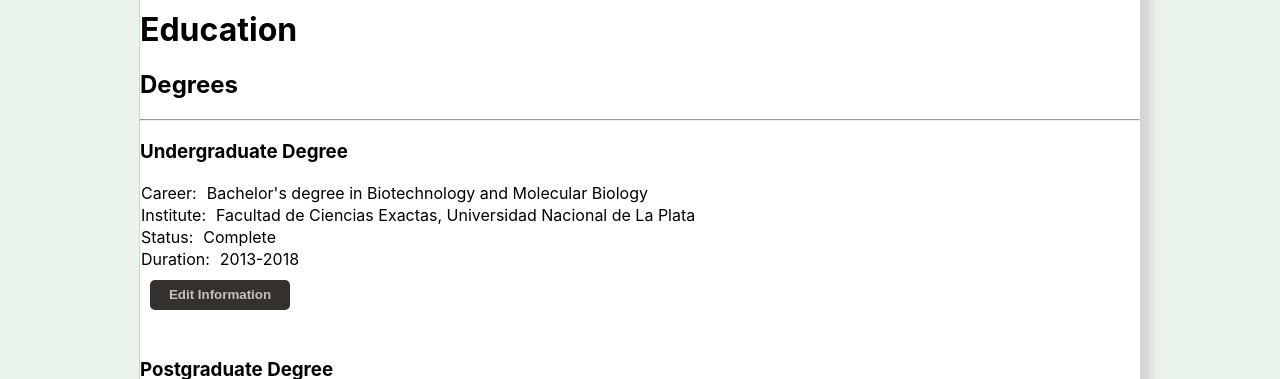
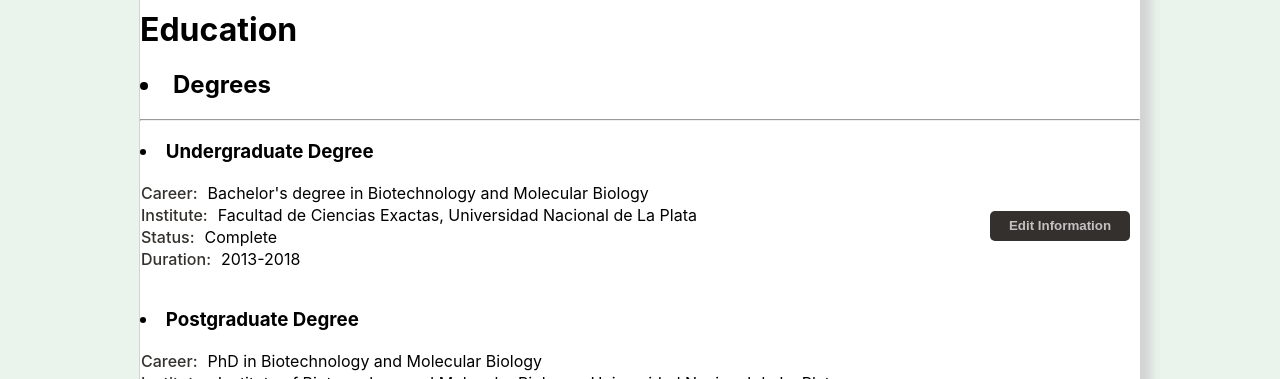
Before and after one commit to VGardella/cv-application, a React (Create React App) app in the folder cv-project/: page / in a window 1280 px wide. Shown: the part 573-952 px from the top of the page. Built offline with nearby package versions, Linux system fonts and the light colour scheme.

Commit message:
add: card container and section title rules

```diff
--- a/cv-project/src/index.css
+++ b/cv-project/src/index.css
@@ -101,6 +101,16 @@ body {
   font-weight: bolder;
 }
 
+.section-title{
+  display: list-item;
+  list-style-position: inside;
+}
+
+.card-container{
+  display: flex;
+  justify-content: space-between;
+}
+
 /* PERSONAL INFORMATION */
 
 #general-information{
@@ -145,4 +155,9 @@ body {
   padding: 1px;
 }
 
+.entry label{
+  font-weight: 500;
+  color: #33302d;
+}
+
 /* EDUCATION */
```
